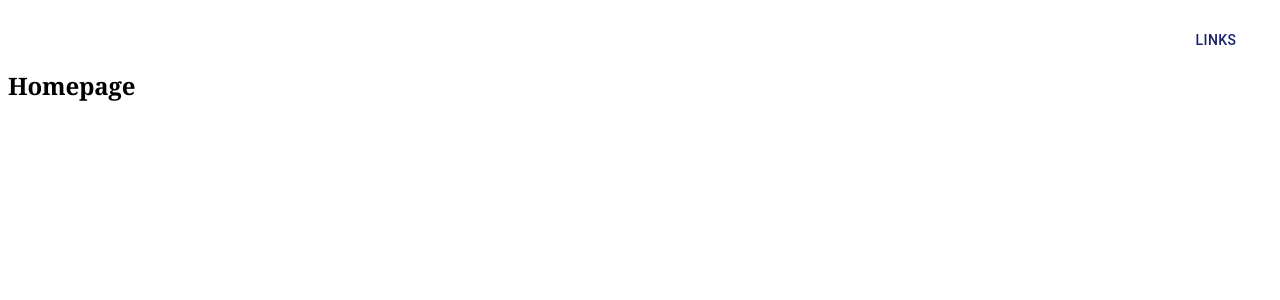
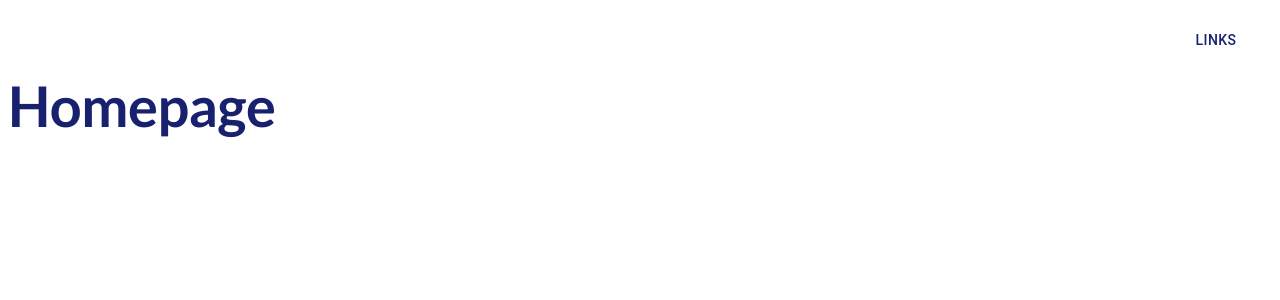
Before and after one commit to tofik-khan/bitloft-frontend, a React (Vite) app: page / in a window 1280 px wide. Shown: the top 300 px of the page. Built offline with nearby package versions, Linux system fonts and the light colour scheme.

Commit message:
Update Theme to include h2 Type

```diff
--- a/src/routes/appRoutes.tsx
+++ b/src/routes/appRoutes.tsx
@@ -9,7 +9,11 @@ export const AppRoutes = () => {
         <Route path="/" element={<PublicLayout />}>
           <Route
             path="/"
-            element={<Typography variant="h2">Homepage</Typography>}
+            element={
+              <Typography variant="h2" color="primary">
+                Homepage
+              </Typography>
+            }
           />
         </Route>
       </Routes>
--- a/src/theme/mainTheme.tsx
+++ b/src/theme/mainTheme.tsx
@@ -5,9 +5,9 @@ export const theme = createTheme({
   palette: colors,
   typography: {
     h2: {
-      fontFamily: "Fraunces,Georgia,Times,serif",
+      fontFamily: `Lato`,
       fontWeight: "bold",
-      fontSize: "24px",
+      fontSize: "56px",
       marginBottom: "8px",
     },
   },
```
